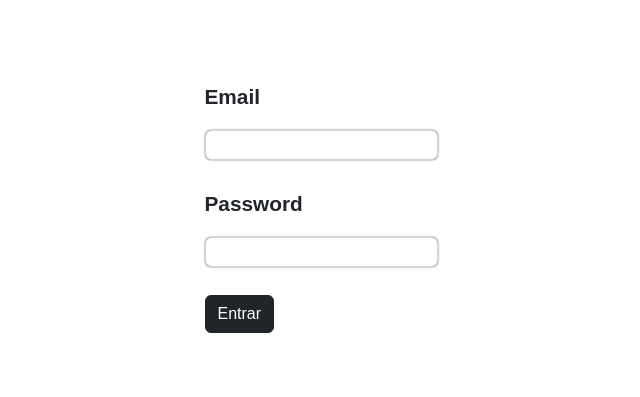
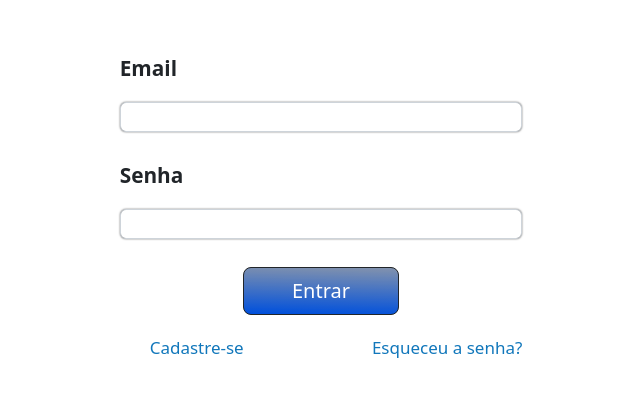
Before and after one commit to luismiguel3/prae-front, a React (Create React App) app: page / in a window 1280 px wide. Shown: the part 193-590 px from the top of the page, without its empty margins (319-959 px from the left). Built offline with nearby package versions, Linux system fonts and the light colour scheme.

Commit message:
styling login page

```diff
--- a/src/pages/Login/index.jsx
+++ b/src/pages/Login/index.jsx
@@ -1,8 +1,7 @@
 import React from 'react';
 import { useForm } from 'react-hook-form';
 import './styles.css';
-import { Form } from 'react-bootstrap';
-import { Button } from 'react-bootstrap';
+import { Container, Form, Button, Row, Col, FormGroup, NavLink } from 'react-bootstrap';
 import { z } from 'zod';
 import {zodResolver} from '@hookform/resolvers/zod';
 
@@ -25,8 +24,10 @@ function Login() {
     }
 
     return (
-        <div className="container">
-            <Form onSubmit={handleSubmit(onSubmit)}>
+        <Container fluid className='d-flex align-items-center justify-content-center' style={{height: '100vh'}}>
+            <Form onSubmit={handleSubmit(onSubmit)} style={{width:'100%'}}>
+                <Row md={1} className="justify-content-center"  >
+                    <Col md={4}>
                         <Form.Group controlId="Email">
                             <Form.Label style={{
                                 fontWeight: 'bold',
@@ -37,19 +38,31 @@ function Login() {
                             <Form.Control className='input' {...register('email')}/>
                             {errors.email && <span>{errors.email.message}</span>}
                         </Form.Group>
+                    </Col>
+                </Row>
+                <Row md={1} className="justify-content-center"  >
+                    <Col md={4}>
                         <Form.Group controlId="Password" >
                             <Form.Label style={{
                                 marginBottom: '10px',
                                 marginTop: '20px',
                                 fontWeight: 'bold',
                                 fontSize: '1.3REM',
-                    }} >Password </Form.Label>
+                            }} >Senha </Form.Label>
                             <Form.Control className='input'  {...register('senha')}/>
                             {errors.senha && <span>{errors.senha.message}</span>}
                         </Form.Group>
-                <Button variant="dark" type="submit" style={{marginTop: '20px'}}>Entrar</Button>
+                        <FormGroup className='text-center'>
+                            <Button variant="dark" type="submit" size="lg" className='px-5 submit-button'style={{marginTop:'20px'}}>Entrar</Button>
+                        </FormGroup>
+                        <FormGroup className='d-flex justify-content-between' style={{marginTop:"20px"}} >
+                            <NavLink href='/cadastro' style={{color: "#1177BB", marginLeft:"30px", fontSize: "17px"}}>Cadastre-se</NavLink>
+                            <NavLink href='/recuperar-senha' style={{color: "#1177BB",fontSize: "17px"}}>Esqueceu a senha?</NavLink>
+                        </FormGroup>
+                    </Col>
+                </Row>
             </Form>
-        </div>
+        </Container>
     );
 }
 
--- a/src/pages/Login/styles.css
+++ b/src/pages/Login/styles.css
@@ -1,19 +1,16 @@
-.container {
-    display: flex;
-    flex-direction: column;
-    align-items: center;
-    justify-content: center;
-    height: 100vh;
-    font-family: Arial, Helvetica, sans-serif;
-}
 
 .input {
-    width: 300px;
     height: 30px;
-    border-radius: 5px;
+    border-radius: 3px;
     border: 1px solid #847c7c;
     padding: 0 10px;
     margin-bottom: 0.5rem;
     margin-top: 0.5rem;
     box-shadow: 0px 0px 2px 0px rgba(0, 0, 0, 0.60);
 }
+
+.submit-button{
+    background: linear-gradient(181.32deg, rgba(255, 255, 255, 0.567) -22.6%, #0050DC 98.87%);
+    border: 1px solid #000000;
+    border-radius: 10px;
+}
```
Lines whose indentation alone changed are shown as unchanged.
